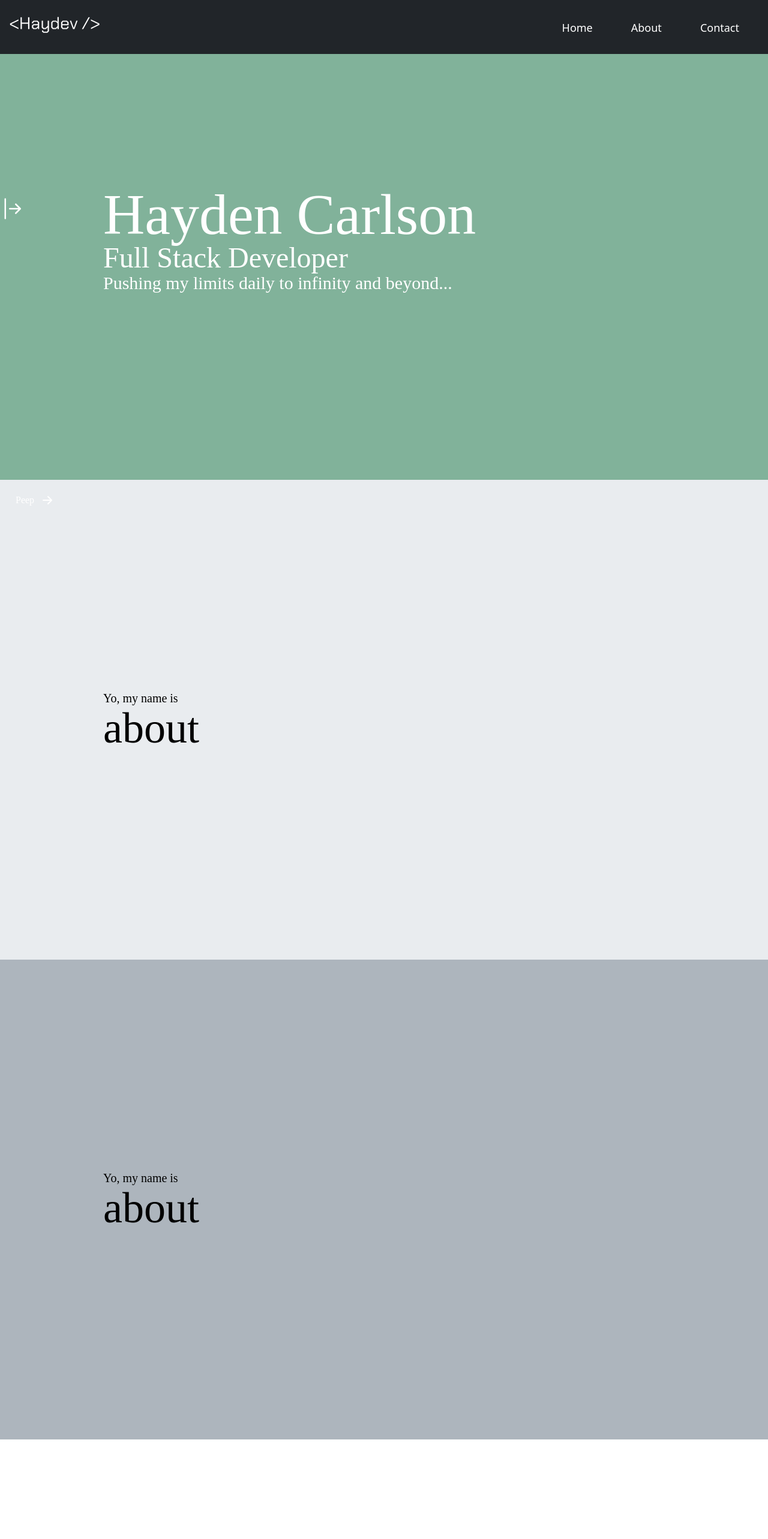
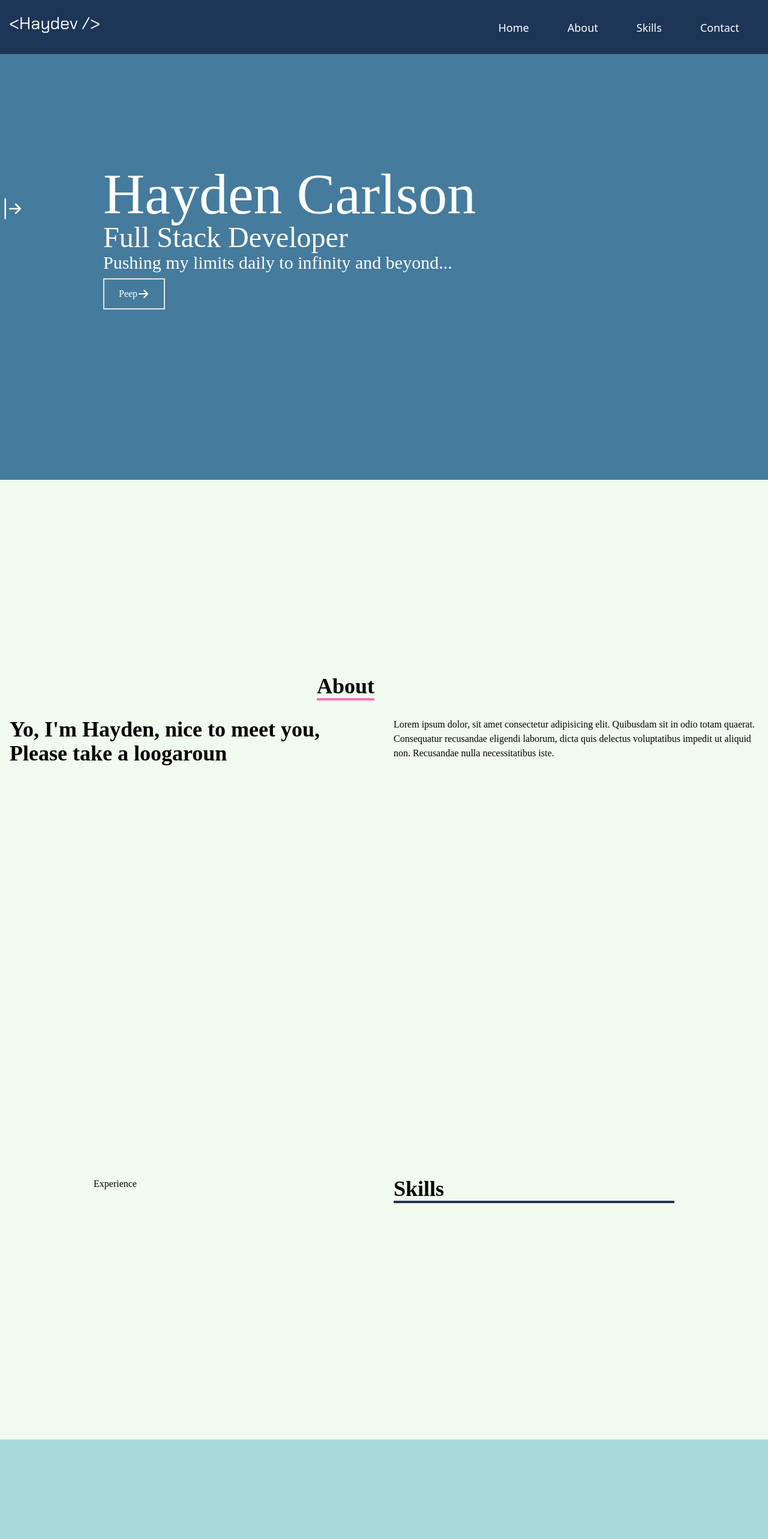
Before and after one commit to hcarlson108/haydev, a React (Create React App) app: page / in a window 1280 px wide. Shown: the top 2566 px of the page at 60% size. Before the commit the page ends 2400 px from the top, so only its background shows below. Built offline with nearby package versions, Linux system fonts and the light colour scheme; the HTML template or start-up script is replaced by a standard one.

Commit message:
added a skills section

```diff
--- a/src/App.js
+++ b/src/App.js
@@ -2,6 +2,7 @@ import About from './components/About';
 import Home from './components/Home';
 import Navbar from './components/Navbar';
 import Contact from './components/Contact';
+import Skills from './components/Skills';
 
 function App() {
   return (
@@ -9,6 +10,7 @@ function App() {
       <Navbar />
       <Home />
       <About />
+      <Skills />
       <Contact />
     </div>
   );
--- a/src/components/About.jsx
+++ b/src/components/About.jsx
@@ -1,16 +1,32 @@
-import React from 'react'
+import React from 'react';
 function About() {
   return (
-    <div name='about' className='w-full h-screen bg-[#e9ecef]'>
-        <div className='max-w-[1000px] mx-auto px-8 flex flex-col justify-center h-full'>
-        <p className='text-xl'>Yo, my name is</p>
-        <h1 className='text-4xl sm:text-7xl'>about</h1>
-
+    <div name='about' className='w-full h-screen bg-[#f1faee]'>
+      <div className='flex flex-col justify-center items-center w-full h-full'>
+        <div className='max-w-[1000px] w-full px-4 grid grid-cols-2 gap-8'>
+          <div className='sm:text-right pb-8 pl-4'>
+            <p className='text-4xl font-bold inline border-b-4 border-pink-400'>
+              About
+            </p>
+          </div>
+          <div></div>
         </div>
-
-
+        <div className='max-w-[1000] w-full grid sm:grid-cols-2 gap-8 px-4'>
+          <div className='sm:text-left text-4xl font-bold'>
+            <p>Yo, I'm Hayden, nice to meet you, Please take a loogaroun</p>
+          </div>
+          <div>
+            <p>
+              Lorem ipsum dolor, sit amet consectetur adipisicing elit.
+              Quibusdam sit in odio totam quaerat. Consequatur recusandae
+              eligendi laborum, dicta quis delectus voluptatibus impedit ut
+              aliquid non. Recusandae nulla necessitatibus iste.
+            </p>
+          </div>
+        </div>
+      </div>
     </div>
-  )
+  );
 }
 
-export default About
+export default About;
--- a/src/components/Contact.jsx
+++ b/src/components/Contact.jsx
@@ -1,15 +1,14 @@
-import React from 'react'
+import React from 'react';
 
 function Contact() {
   return (
-    <div name='contact' className='w-full h-screen bg-[#adb5bd]'>
-        <div className='max-w-[1000px] mx-auto px-8 flex flex-col justify-center h-full'>
+    <div name='contact' className='w-full h-screen bg-[#a8dadc]'>
+      <div className='max-w-[1000px] mx-auto px-8 flex flex-col justify-center h-full'>
         <p className='text-xl'>Yo, my name is</p>
         <h1 className='text-4xl sm:text-7xl'>about</h1>
-
-        </div>
+      </div>
     </div>
-  )
+  );
 }
 
-export default Contact
+export default Contact;
--- a/src/components/Navbar.jsx
+++ b/src/components/Navbar.jsx
@@ -1,20 +1,29 @@
-import React, {useState} from 'react'
-import {FaBars, FaTimes, FaGithub, FaLinkedin, FaFacebook, FaTwitter, FaMailBulk} from 'react-icons/fa'
-import {HiMail, HiOutlineMail} from 'react-icons/hi'
-import {BsFillPersonLinesFill, BsArrowBarRight} from 'react-icons/bs'
-import Logo from '../assets/haydev.png'
-import {Link} from 'react-scroll'
+import React, { useState } from 'react';
+import {
+  FaBars,
+  FaTimes,
+  FaGithub,
+  FaLinkedin,
+  FaFacebook,
+  FaTwitter,
+  FaMailBulk,
+} from 'react-icons/fa';
+import { HiMail, HiOutlineMail } from 'react-icons/hi';
+import { BsFillPersonLinesFill, BsArrowBarRight } from 'react-icons/bs';
+import Logo from '../assets/haydev.png';
+import { Link } from 'react-scroll';
 
 const Navbar = () => {
-    const [nav, setNav] = useState(false)
-    const handleClick = () => setNav(!nav)
+  const [nav, setNav] = useState(false);
+  const handleClick = () => setNav(!nav);
 
-    const [flags, setFlags] = useState(false)
-    const clickHander = () => setFlags(!flags)
+  const [flags, setFlags] = useState(false);
+  const clickHander = () => setFlags(!flags);
+
   return (
-    <div className='fixed w-full h-[90px] flex justify-between px-4 bg-[#212529] text-[#ffffff] font-sans'>
+    <div className='fixed w-full h-[90px] flex justify-between px-4 bg-[#1d3557] text-[#ffffff] font-sans'>
       <div>
-            <img src={Logo} alt="Logo" style={{width: '150px'}} />
+        <img src={Logo} alt='Logo' style={{ width: '150px' }} />
       </div>
 
       {/* menu */}
@@ -30,53 +39,97 @@ const Navbar = () => {
           </Link>
         </li>
         <li className='hover:text-[#DEE2E6]'>
+          <Link to='skills' smooth={true} duration={500}>
+            Skills
+          </Link>
+        </li>
+        <li className='hover:text-[#DEE2E6]'>
           <Link to='contact' smooth={true} duration={500}>
             Contact
           </Link>
         </li>
       </ul>
 
-
       {/* Hamburger */}
       <div onClick={handleClick} className='md:hidden z-10 p-9 scale-125'>
-            {!nav ? <FaBars/> : <FaTimes />}
+        {!nav ? <FaBars /> : <FaTimes />}
       </div>
 
       {/* Mobile Menu */}
-        <ul className={!nav ? 'hidden' : 'absolute top-0 left-0 w-full h-screen bg-[#343A40] flex flex-col justify-center items-center'}>
+      <ul
+        className={
+          !nav
+            ? 'hidden'
+            : 'absolute top-0 left-0 w-full h-screen bg-[#343A40] flex flex-col justify-center items-center'
+        }
+      >
         <li className='py-6 text-4xl hover:ml-10'>Home</li>
         <li className='py-6 text-4xl hover:ml-10'>About</li>
         <li className='py-6 text-4xl hover:ml-10'>Contact</li>
       </ul>
 
-
       {/* flags */}
-        <div onClick={clickHander} className={!flags ? 'flex fixed flex-col top-[41%] left-0' : 'flex fixed flex-col top-[33%] left-12'}>
-                {!flags ? <BsArrowBarRight size={40}/> : <FaTimes size={25}/>}
-            <div className={!flags ? 'hidden' : 'hidden lg:flex fixed flex-col top-[35%] left-0'}>
+      <div
+        onClick={clickHander}
+        className={
+          !flags
+            ? 'flex fixed flex-col top-[41%] left-0'
+            : 'flex fixed flex-col top-[31%] left-14'
+        }
+      >
+        {!flags ? <BsArrowBarRight size={40} /> : <FaTimes size={25} />}
+        <div
+          className={
+            !flags ? 'hidden' : 'hidden lg:flex fixed flex-col top-[35%] left-0'
+          }
+        >
           <ul>
-                <li className={'w-[160px] h-[60px] flex justify-between items-center ml-[-95px] hover:ml-[-10px] duration-300 bg-[#3f88c5]'}>
-                    <a className='flex justify-between items-center w-full text-[#F8F9FA]'
-                    href="/">
+            <li
+              className={
+                'w-[160px] h-[60px] flex justify-between items-center ml-[-95px] hover:ml-[-10px] duration-300 bg-[#3f88c5]'
+              }
+            >
+              <a
+                className='flex justify-between items-center w-full text-[#F8F9FA]'
+                href='/'
+              >
                 LinkedIn <FaLinkedin size={30} />
               </a>
             </li>
-                <li className={'w-[160px] h-[60px] flex justify-between items-center ml-[-95px] hover:ml-[-10px] duration-300 bg-black'}>
-                    <a className='flex justify-between items-center w-full text-[#F8F9FA]'
-                href="/">
-                    Github <FaGithub size={30}/>
+            <li
+              className={
+                'w-[160px] h-[60px] flex justify-between items-center ml-[-95px] hover:ml-[-10px] duration-300 bg-black'
+              }
+            >
+              <a
+                className='flex justify-between items-center w-full text-[#F8F9FA]'
+                href='/'
+              >
+                Github <FaGithub size={30} />
               </a>
             </li>
-                <li className={'w-[160px] h-[60px] flex justify-between items-center ml-[-95px] hover:ml-[-10px] duration-300 bg-[#d00000]'}>
-                    <a className='flex justify-between items-center w-full text-[#F8F9FA]'
-                    href="/">
-                    Email <HiOutlineMail size={30}/>
+            <li
+              className={
+                'w-[160px] h-[60px] flex justify-between items-center ml-[-95px] hover:ml-[-10px] duration-300 bg-[#d00000]'
+              }
+            >
+              <a
+                className='flex justify-between items-center w-full text-[#F8F9FA]'
+                href='/'
+              >
+                Email <HiOutlineMail size={30} />
               </a>
             </li>
-                <li className={'w-[160px] h-[60px] flex justify-between items-center ml-[-95px] hover:ml-[-10px] duration-300 bg-[#ffba08]'}>
-                    <a className='flex justify-between items-center w-full text-[#F8F9FA]'
-                    href="/">
-                    Resume <BsFillPersonLinesFill size={30}/>
+            <li
+              className={
+                'w-[160px] h-[60px] flex justify-between items-center ml-[-95px] hover:ml-[-10px] duration-300 bg-[#ffba08]'
+              }
+            >
+              <a
+                className='flex justify-between items-center w-full text-[#F8F9FA]'
+                href='/'
+              >
+                Resume <BsFillPersonLinesFill size={30} />
               </a>
             </li>
           </ul>
@@ -86,4 +139,4 @@ const Navbar = () => {
   );
 };
 
-export default Navbar
+export default Navbar;
--- /dev/null
+++ b/src/components/Skills.jsx
@@ -0,0 +1,29 @@
+import React from 'react';
+import HTML from '../assets/html.png';
+import CSS from '../assets/css.png';
+import JavaScript from '../assets/javascript.png';
+import ReactImg from '../assets/react.png';
+import AWS from '../assets/aws.png';
+import Tailwind from '../assets/tailwind.png';
+import NodeImg from '../assets/node.png';
+import FireImg from '../assets/firebase.png';
+
+const Skills = () => {
+  return (
+    <div name='skills' className='w-full h-screen bg-[#f1faee]'>
+      {/* Container */}
+      <div className='flex flex-col justify-center items-center w-full h-full'>
+        <div className='max-w-[1000px] w-full px-4 grid grid-cols-2 gap-8'>
+          <p>Experience</p>
+          <p className='text-4xl font-bold inline border-b-4 border-[#1d3557]'>
+            Skills
+          </p>
+
+          <div></div>
+        </div>
+      </div>
+    </div>
+  );
+};
+
+export default Skills;
--- a/src/components/home.jsx
+++ b/src/components/home.jsx
@@ -1,27 +1,31 @@
-import React from 'react'
-import { HiArrowRight } from 'react-icons/hi'
+import React from 'react';
+import { HiArrowRight } from 'react-icons/hi';
 
 function Home() {
   return (
-    <div name='home' className='w-full h-screen bg-[#81b29a]'>
+    <div name='home' className='w-full h-screen bg-[#457b9d]'>
       {/* Greeting */}
       <div className='max-w-[1000px] mx-auto px-8 flex flex-col justify-center h-full text-white'>
         <h1 className='text-4xl sm:text-8xl'>Hayden Carlson</h1>
         <h2 className='text-4xl sm:text-5xl'>Full Stack Developer</h2>
-          <p className='text-4xl sm:text-3xl'>Pushing my limits daily to
-          infinity and beyond...
+        <p className='text-4xl sm:text-3xl'>
+          Pushing my limits daily to infinity and beyond...
         </p>
-      </div>
-        <button className='text-white border-2 px-6 py-3 my-2 flex items-center hover:border-black hover:text-black'>
+
+        <div>
+          <button className='text-white group border-2 px-6 py-3 my-2 flex items-center hover:border-black hover:text-black'>
             Peep
             <span>
-          <HiArrowRight size={20} className='ml-3 hover:rotate-90 duration-300'/>
+              <HiArrowRight
+                size={20}
+                className='group-hover:ml-3 group-hover:rotate-90 duration-300'
+              />
             </span>
           </button>
         </div>
-
-
-  )
+      </div>
+    </div>
+  );
 }
 
-export default Home
+export default Home;
```
Lines whose indentation alone changed are shown as unchanged.
